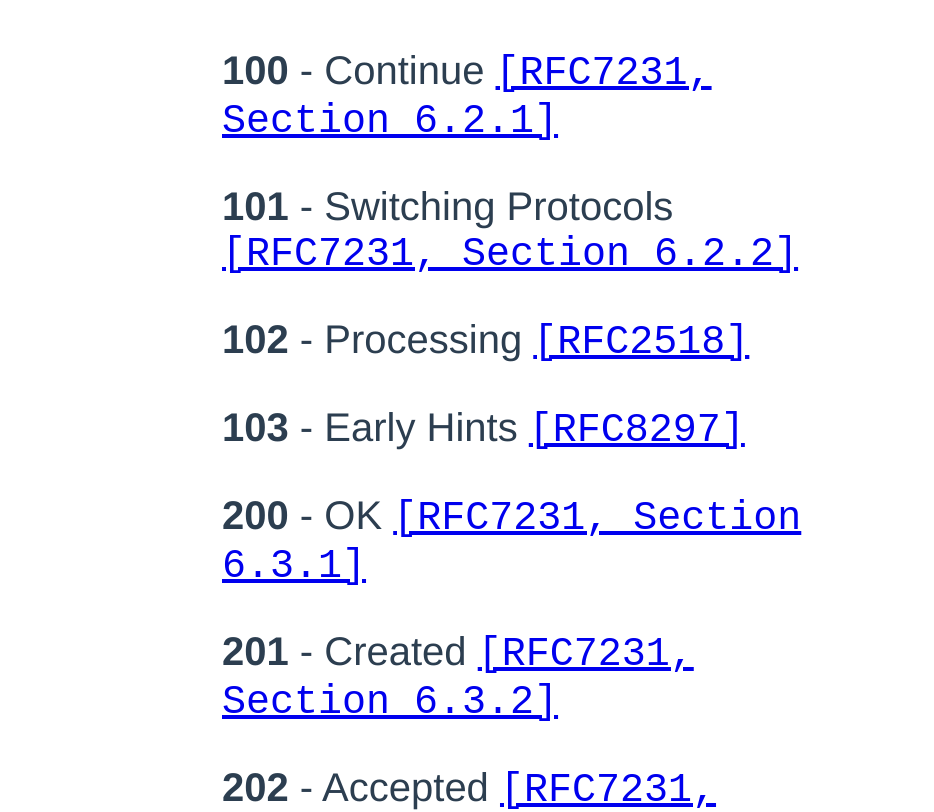
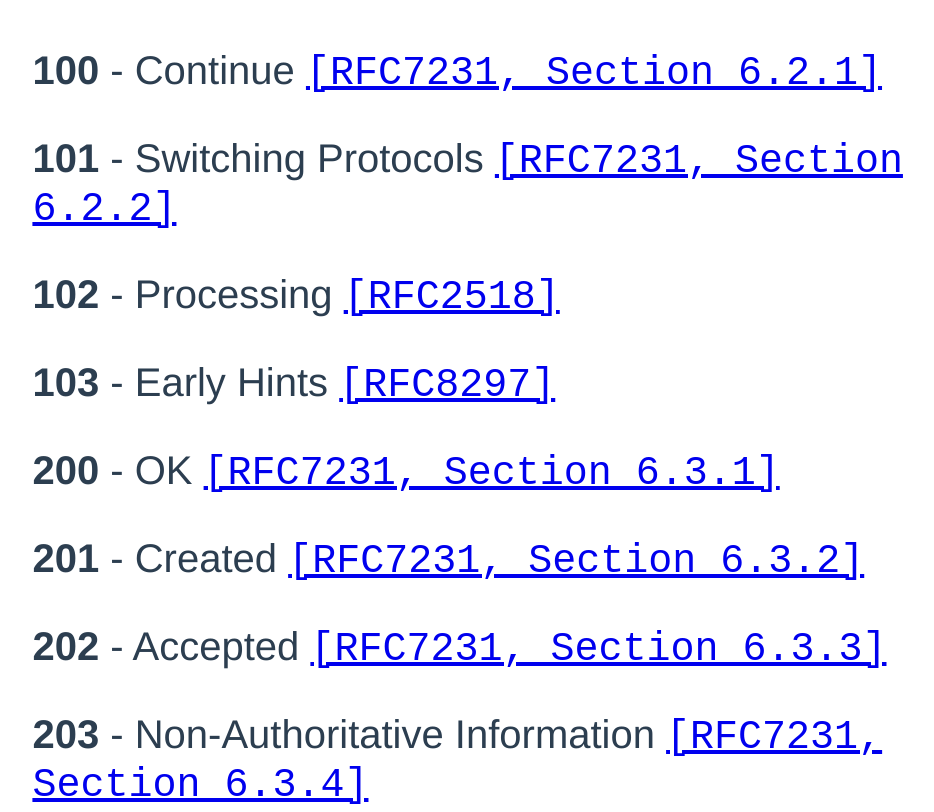
Before and after one commit to jbenner-radham/status-cod.es, a Vue app: page / in a window 1280 px wide. Shown: the top 812 px of the page, without its empty margins (142-1076 px from the left). Built offline with nearby package versions, Linux system fonts and the light colour scheme.

Commit message:
Change the flex column width.

```diff
--- a/src/App.vue
+++ b/src/App.vue
@@ -80,7 +80,7 @@
     }
 
     .col-middle {
-        flex: 2;
+        flex: 8;
     }
 
     .row {
```
